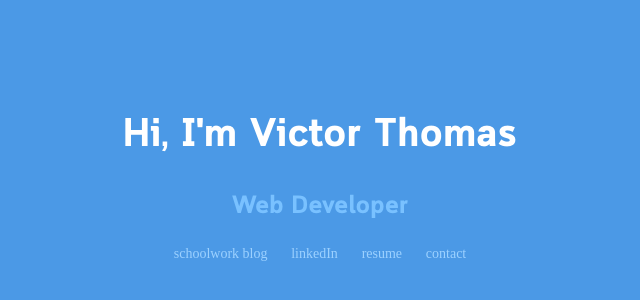
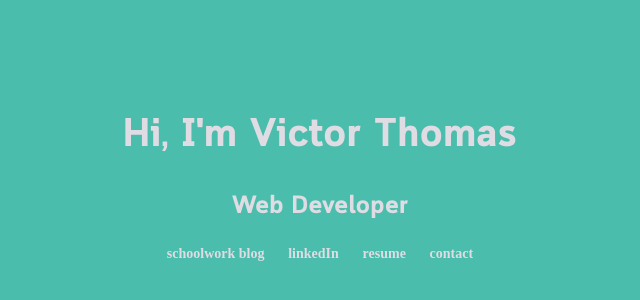
Before and after one commit to vthomas13/vthomas13.github.io, a plain HTML site: page index.html in a window 1280 px wide. Shown: the part 172-472 px from the top of the page, without its empty margins (320-960 px from the left). Drawn offline with Linux system fonts and the light colour scheme.

Commit message:
Changed Color Scheme

```diff
--- a/style.css
+++ b/style.css
@@ -11,8 +11,8 @@ p {
     font-size:15px;
 }
 body{
-    background-color: #4B99E6;
-    color:#fff;
+    background-color: #4ABDAC;
+    color: #DFDCE3;
     text-align:center;
 }
 h1{
@@ -26,13 +26,14 @@ h2{
     font-family: Cloud;
     font-size:25px;
     font-weight: bolder;
-    color: #79C1FF;
+    color: #DFDCE3;
 }
 .link-item{
     margin-left:10px;
     margin-right:10px;
     display: inline-block;
-    color:#9CD1FF;
+    color: #DFDCE3;
     text-decoration: none;
     font-size: 14px;
+    font-weight:bold;
 }
```
Also changed, not shown: 1 other file.
